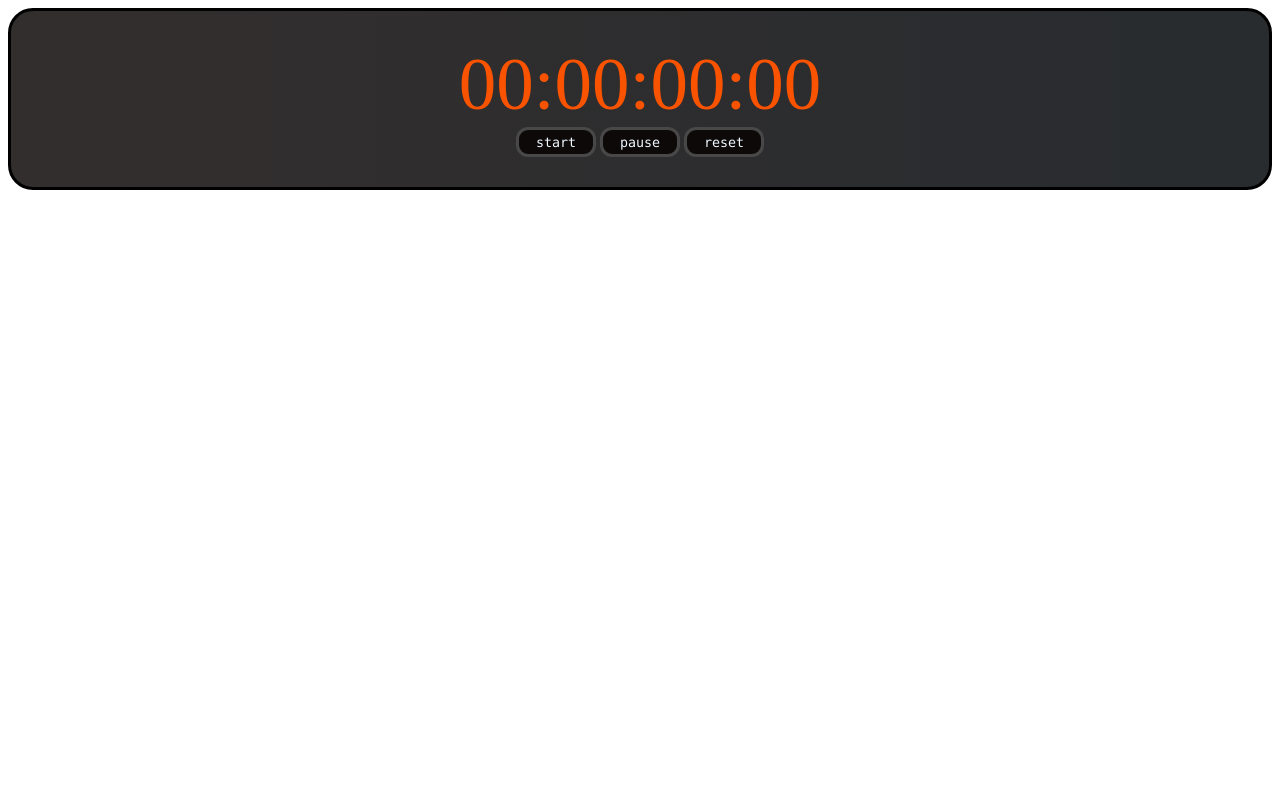
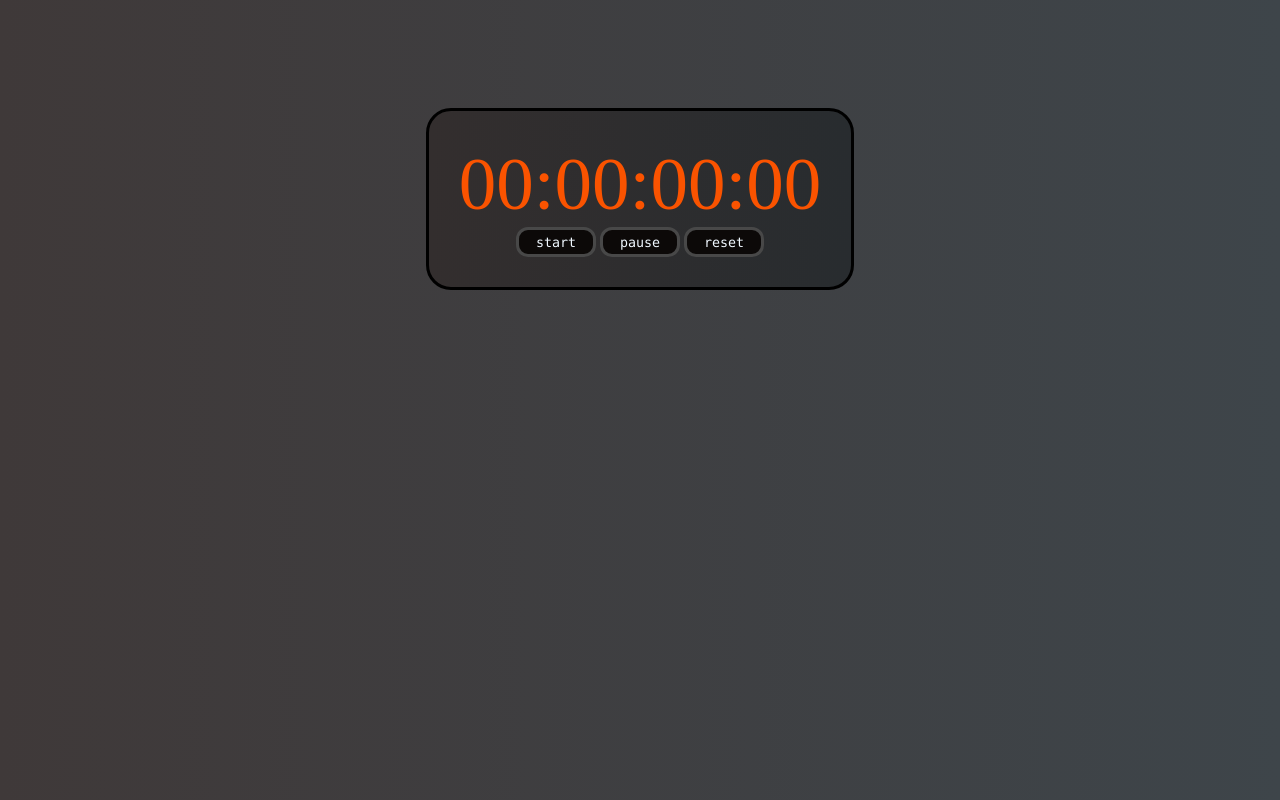
Before and after one commit to Otisdev95/Stop-Watch, a plain HTML site: page index.html in a window 1280 px wide. Drawn offline with Linux system fonts and the light colour scheme.

Commit message:
javaScript stop-watch play project

```diff
--- a/style.css
+++ b/style.css
@@ -1,3 +1,11 @@
+body {
+    display: flex;
+    flex-wrap: flex;
+    justify-content: center;
+    padding-top: 100px;
+    background: linear-gradient(to right, rgb(63, 57, 57), #3e454a);
+}
+
 .timerBtn {
     width: 80px;
     height: 30px;
@@ -22,6 +30,7 @@
 }
 
 #container {
+    justify-content: center;
     text-align: center;
     padding: 30px;
     border: 3px solid;
```
